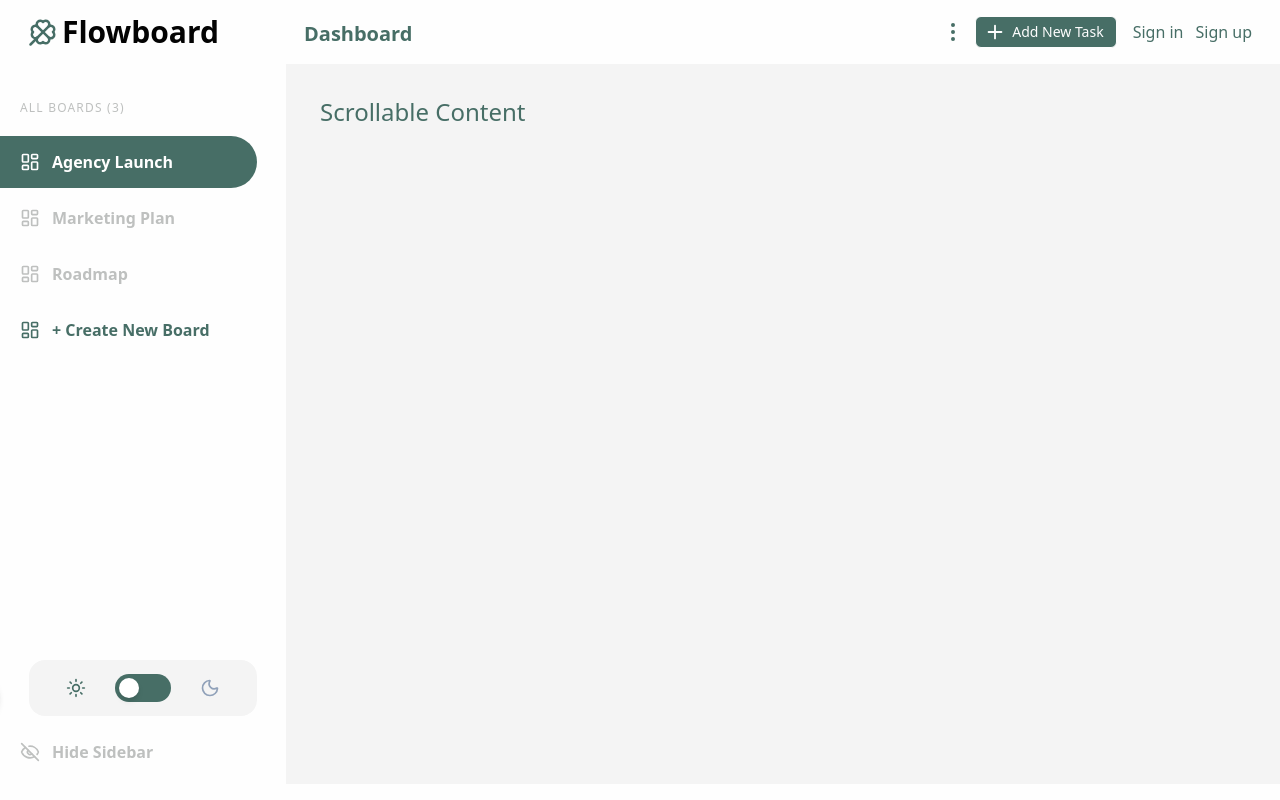
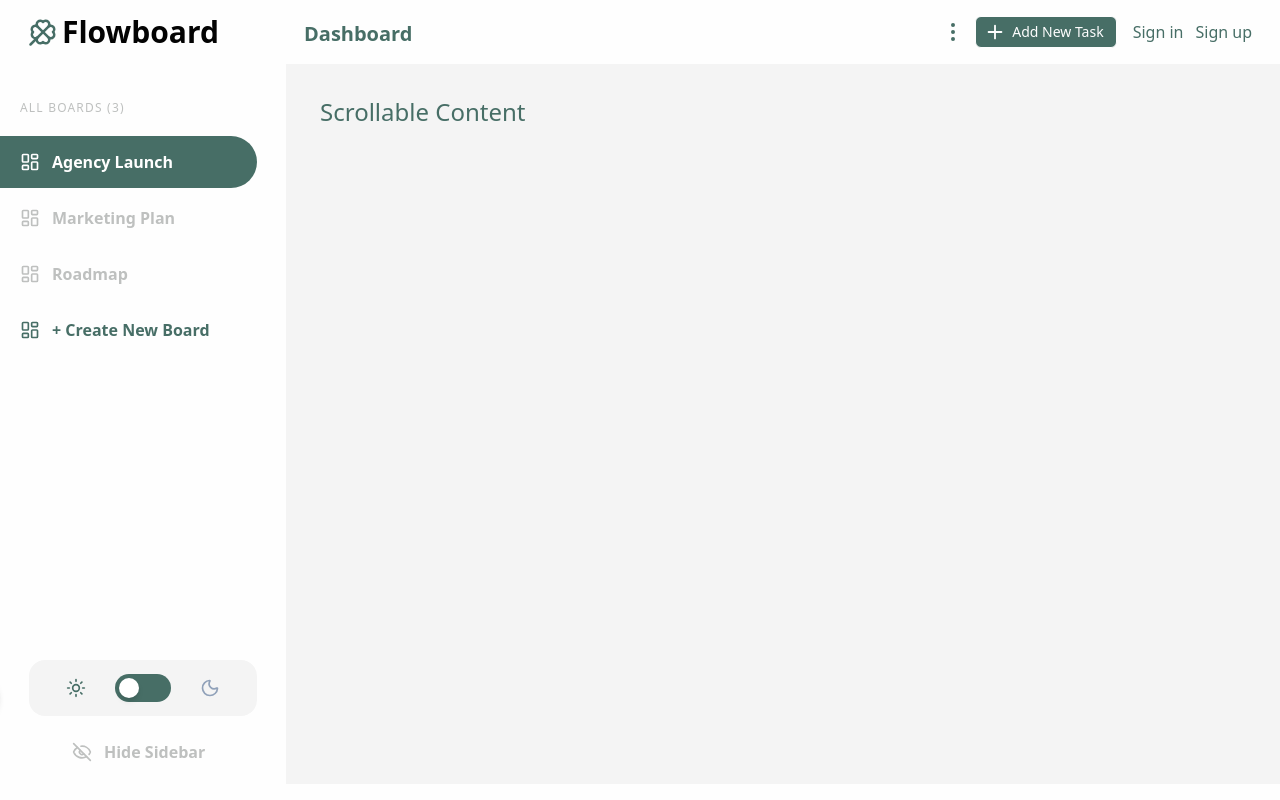
Before and after one commit to accamamuhammad/flowboard-app, a Next.js app: page / in a window 1280 px wide. Built offline with nearby package versions, Linux system fonts and the light colour scheme; no server answers.

Commit message:
hide sidebar title

```diff
--- a/app/Primary/sideBar.tsx
+++ b/app/Primary/sideBar.tsx
@@ -72,7 +72,7 @@ const SideBar = ({ isActive, onClose }: SidebarProps) => {
             <ThemeToggle />
             <button
               onClick={() => setStatus(true)}
-              className="hidden md:flex w-full pl-5 gap-3 items-center text-asphalt font-bold hover:text-newt transition-colors"
+              className="hidden md:flex w-full pl-18 gap-3 items-center text-asphalt font-bold hover:text-newt transition-colors"
             >
               <EyeOff size={20} />
               <span>Hide Sidebar</span>
@@ -93,7 +93,7 @@ const SideBar = ({ isActive, onClose }: SidebarProps) => {
 
       {/* 4. NEW BOARD MODAL OVERLAY */}
       <div
-        className={`fixed inset-0 z-[60] flex items-center justify-center transition-all duration-300 ${
+        className={`fixed inset-0 z-60 flex items-center justify-center transition-all duration-300 ${
           isNewBoardOpen ? "opacity-100 pointer-events-auto" : "opacity-0 pointer-events-none"
         }`}
       >
```
